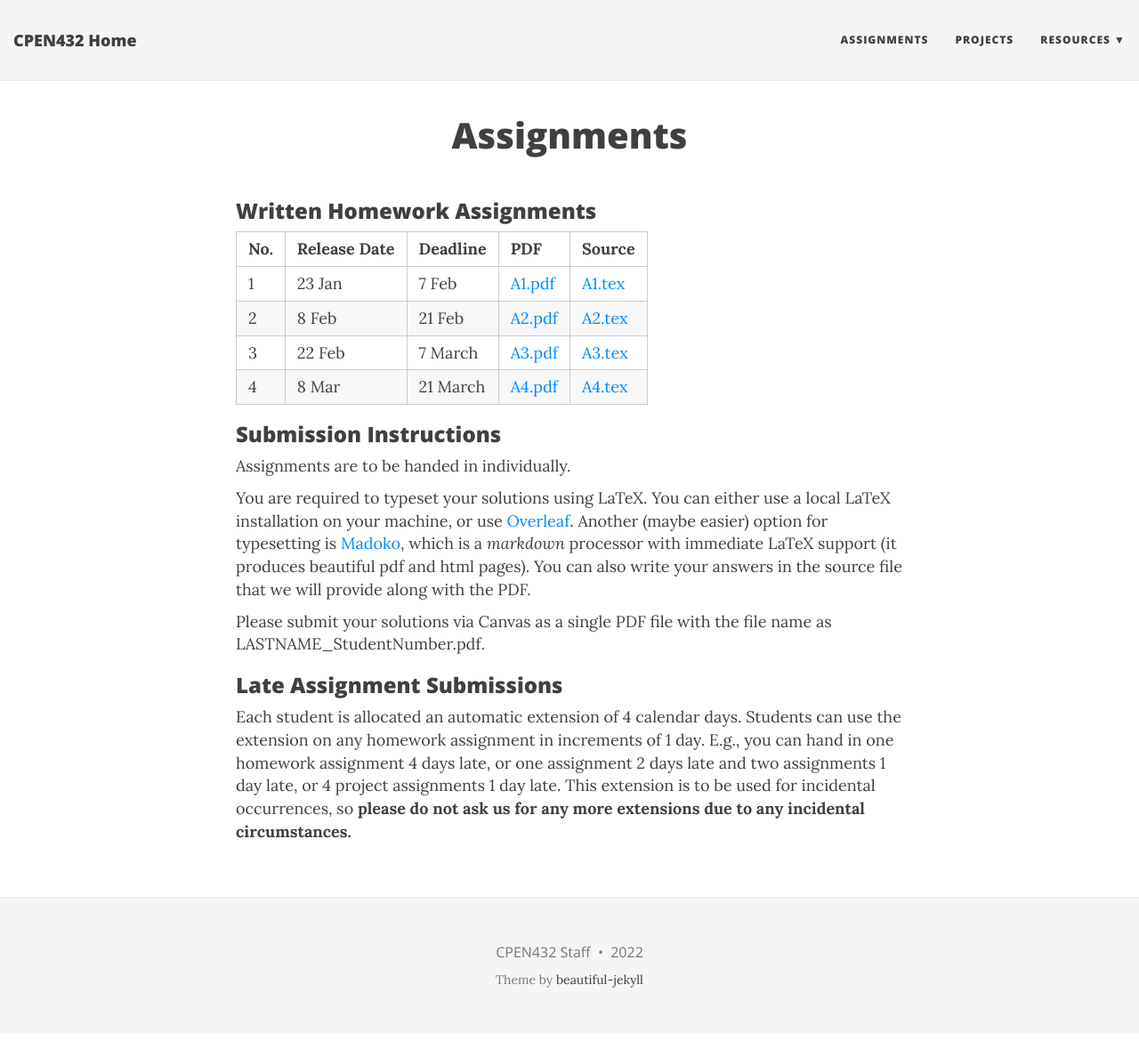
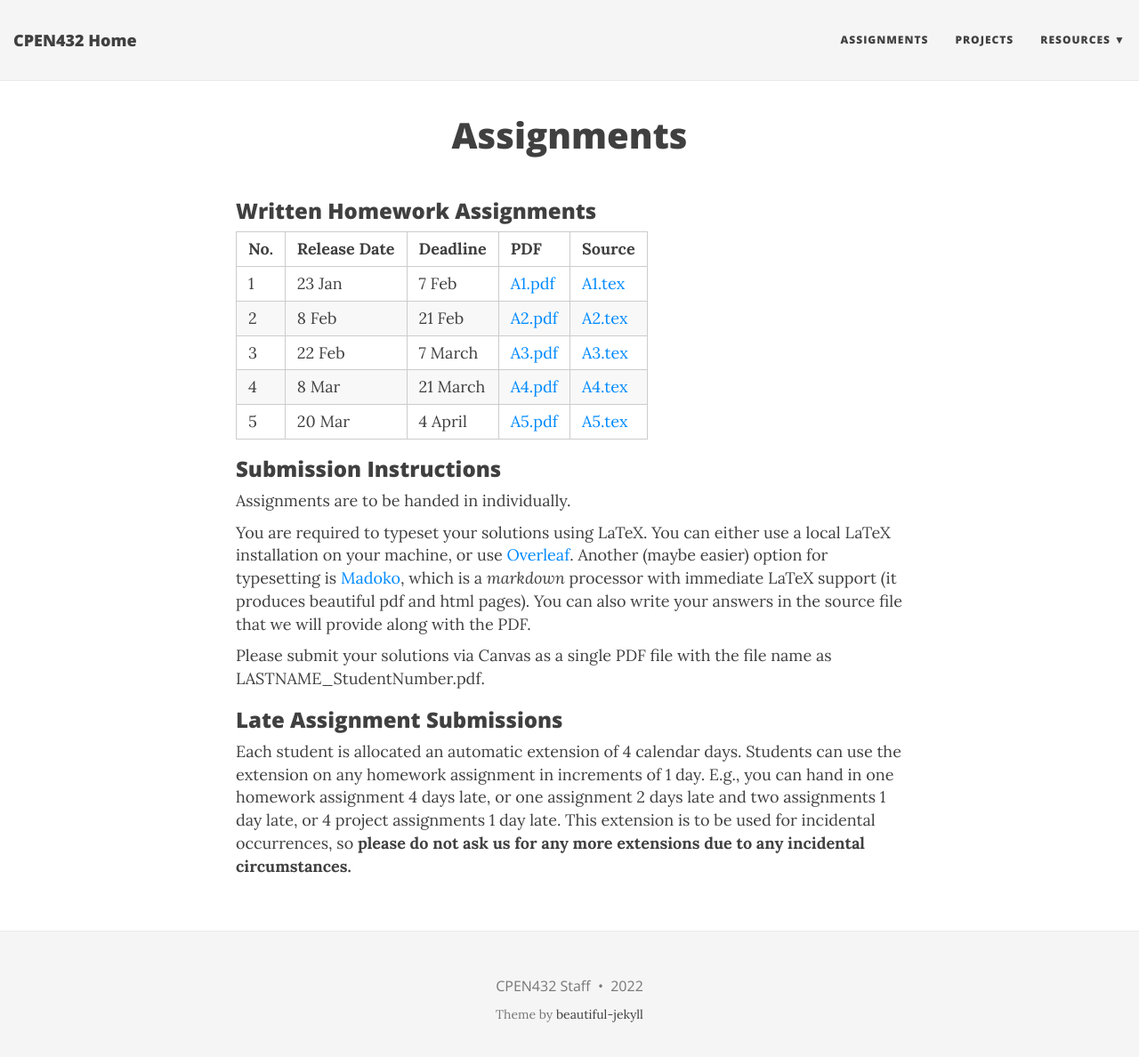
Before and after one commit to CPEN432/cpen432.github.io, a Jekyll site: the page built from assignments.md, in a window 1280 px wide and 1200 px high. Shown: the top 1188 px of the window at 89% size. Built offline with Jekyll 4.4.1, drawn with Linux system fonts in a browser that asks for light colours; nearby versions of some CDN libraries.

Commit message:
Update assignments.md

```diff
--- a/assignments.md
+++ b/assignments.md
@@ -10,6 +10,7 @@ title: Assignments
 |  2 | 8 Feb | 21 Feb | [A2.pdf](https://github.com/CPEN432/cpen432.github.io/blob/main/resources/gujarati-assignments/A2.pdf) | [A2.tex](https://github.com/CPEN432/cpen432.github.io/blob/main/resources/gujarati-assignments/A2.tex) |
 |  3 | 22 Feb | 7 March | [A3.pdf](https://github.com/CPEN432/cpen432.github.io/blob/main/resources/gujarati-assignments/A3.pdf) | [A3.tex](https://github.com/CPEN432/cpen432.github.io/blob/main/resources/gujarati-assignments/A3.tex) |
 |  4 | 8 Mar | 21 March | [A4.pdf](https://github.com/CPEN432/cpen432.github.io/blob/main/resources/gujarati-assignments/A4.pdf) | [A4.tex](https://github.com/CPEN432/cpen432.github.io/blob/main/resources/gujarati-assignments/A4.tex) |
+|  5 | 20 Mar | 4 April | [A5.pdf](https://github.com/CPEN432/cpen432.github.io/blob/main/resources/gujarati-assignments/A5.pdf) | [A5.tex](https://github.com/CPEN432/cpen432.github.io/blob/main/resources/gujarati-assignments/A5.tex) |
 
 ### Submission Instructions
 
```
